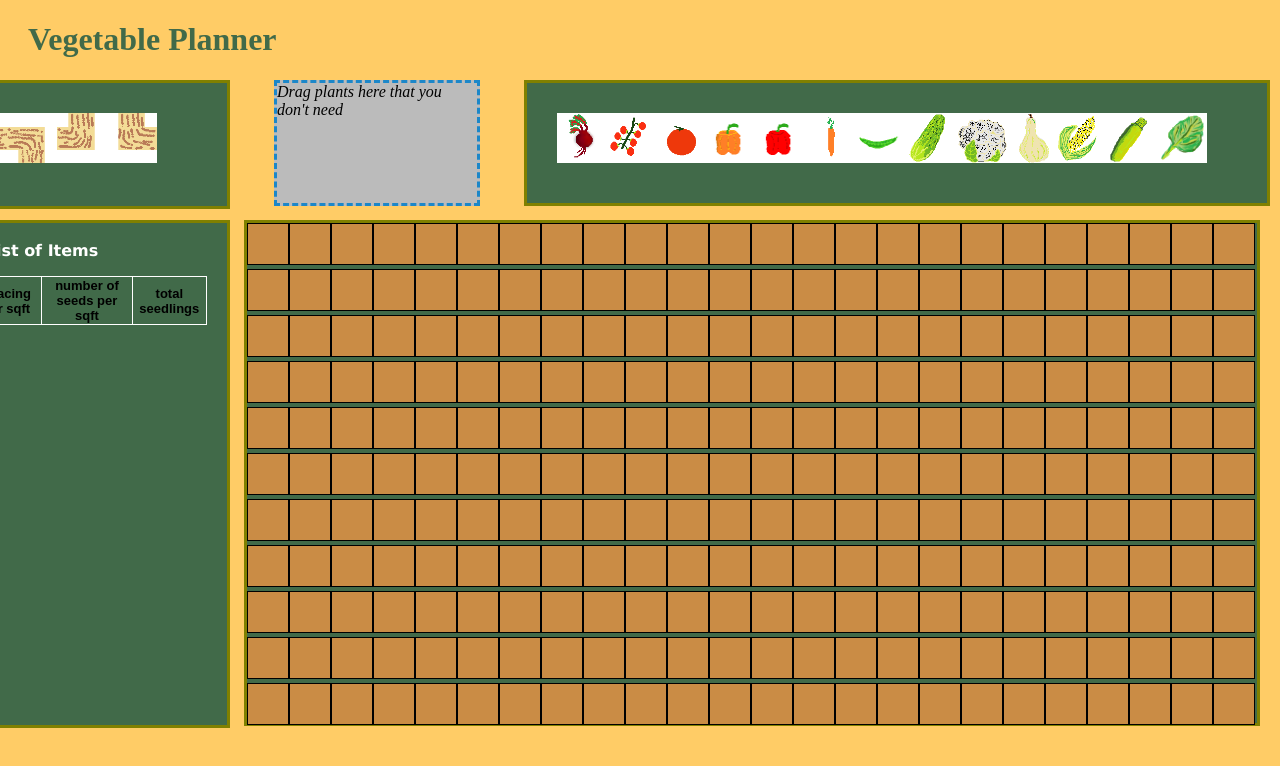
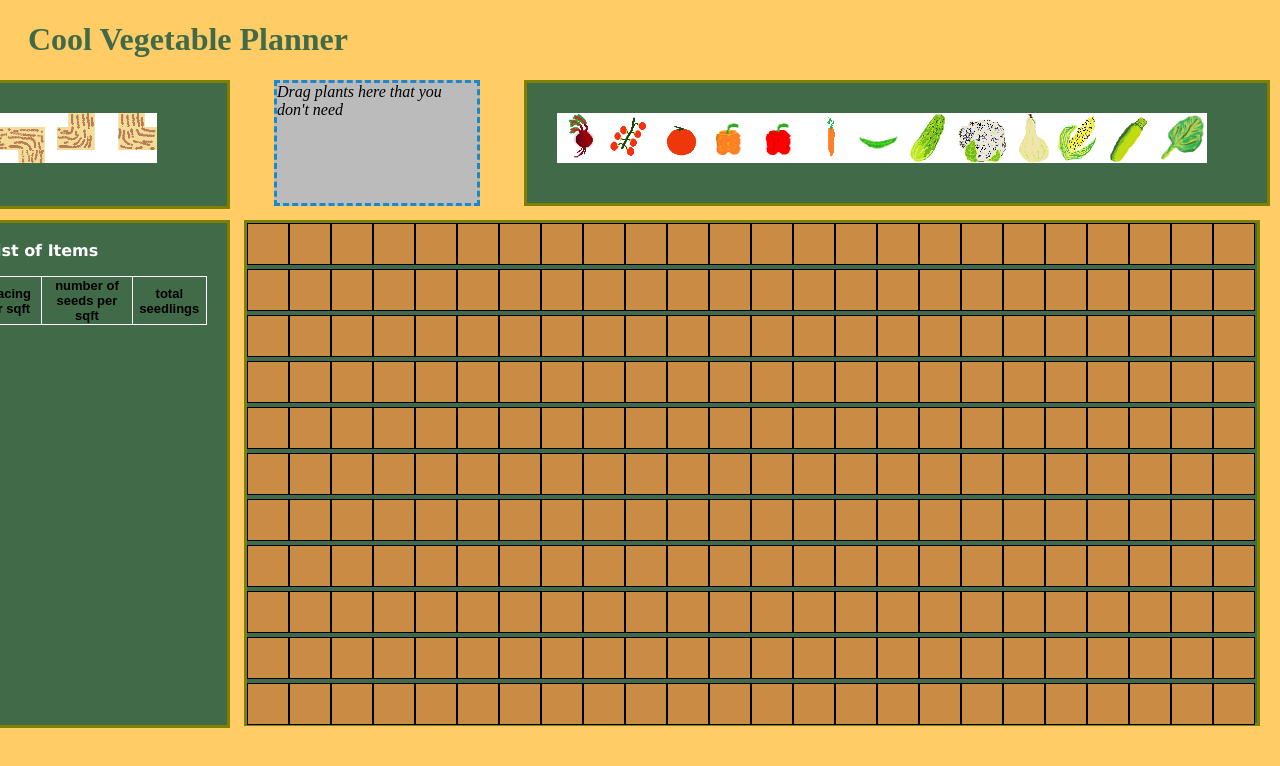
Before and after one commit to dmeats/JavaScript-Vegetable-Planner-app, a website: page index.html in a window 1280 px wide. Drawn offline with Linux system fonts and the light colour scheme.

Commit message:
Update index.html

```diff
--- a/index.html
+++ b/index.html
@@ -8,7 +8,7 @@
 
 </head>
 <body onload="creatdivs();">
-<h1>Vegetable Planner </h1>
+<h1>Cool Vegetable Planner </h1>
 <div id="myModal" class="modal">
   <span class="close">&times;</span>
   <div id="modal-content"></div>
```
